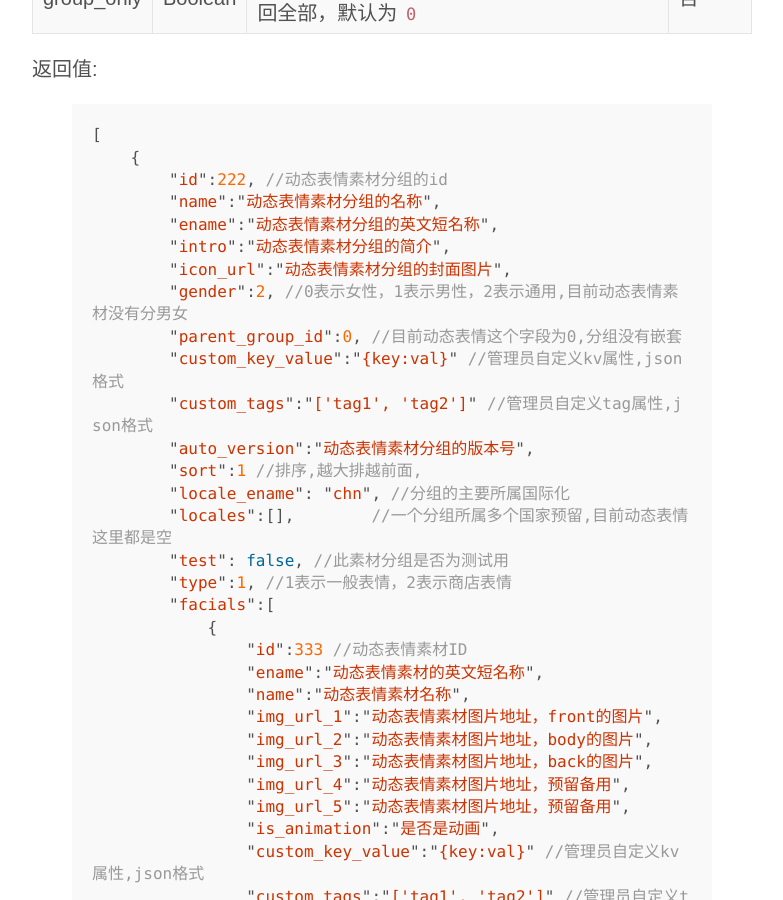
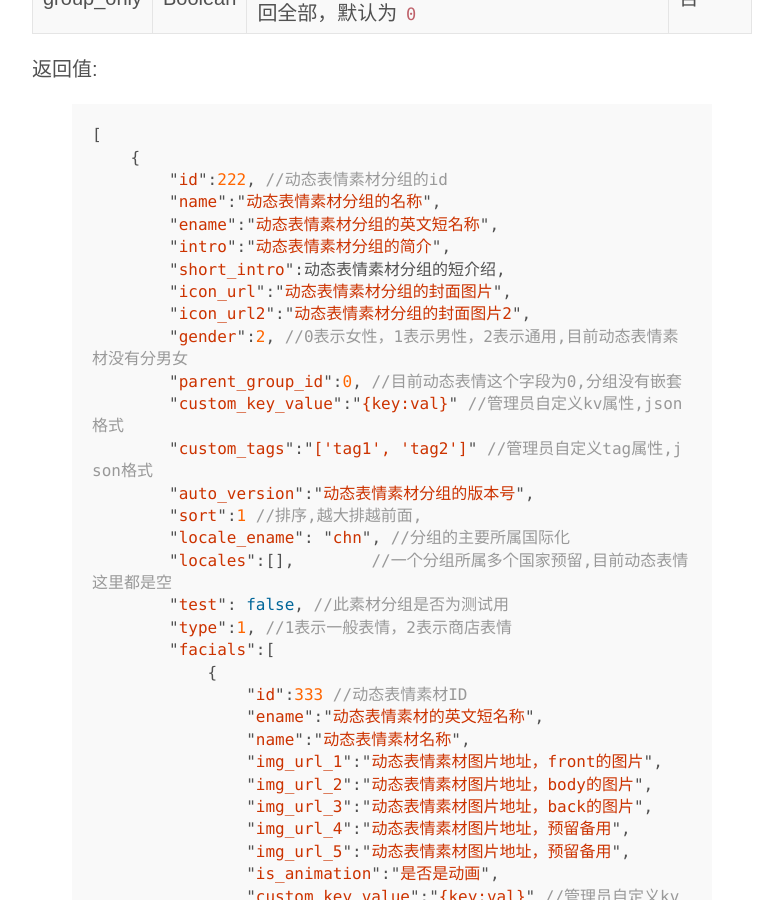
Before and after one commit to mcsiyanhui/melinkdoc, a Jekyll site: the page built from materials/index.md, in a window 1280 px wide and 900 px high, scrolled down 4847 px. Shown: the whole window, without its empty margins (248-1031 px from the left). Built offline with Jekyll 4.4.1, drawn with Linux system fonts in a browser that asks for light colours; Markdown is read by kramdown in place of the engine named in the settings; some of the changed text lies outside the part shown.

Commit message:
增加字段

```diff
--- a/materials/index.md
+++ b/materials/index.md
@@ -191,7 +191,9 @@ nav-index: 7
         "name":"动态表情素材分组的名称",
         "ename":"动态表情素材分组的英文短名称",
         "intro":"动态表情素材分组的简介",
+        "short_intro":动态表情素材分组的短介绍,
         "icon_url":"动态表情素材分组的封面图片",
+        "icon_url2":"动态表情素材分组的封面图片2",
         "gender":2, //0表示女性，1表示男性，2表示通用,目前动态表情素材没有分男女
         "parent_group_id":0, //目前动态表情这个字段为0,分组没有嵌套
         "custom_key_value":"{key:val}" //管理员自定义kv属性,json格式
@@ -246,7 +248,9 @@ nav-index: 7
         "name":"动态表情素材分组的名称",
         "ename":"动态表情素材分组的英文短名称",
         "intro":"动态表情素材分组的简介",
+        "short_intro":动态表情素材分组的短介绍,
         "icon_url":"动态表情素材分组的封面图片",
+        "icon_url2":"动态表情素材分组的封面图片2",
         "gender":2, //0表示女性，1表示男性，2表示通用,目前动态表情素材没有分男女
         "parent_group_id":0, //目前动态表情这个字段为0,分组没有嵌套
         "custom_key_value":"{key:val}" //管理员自定义kv属性,json格式
```
